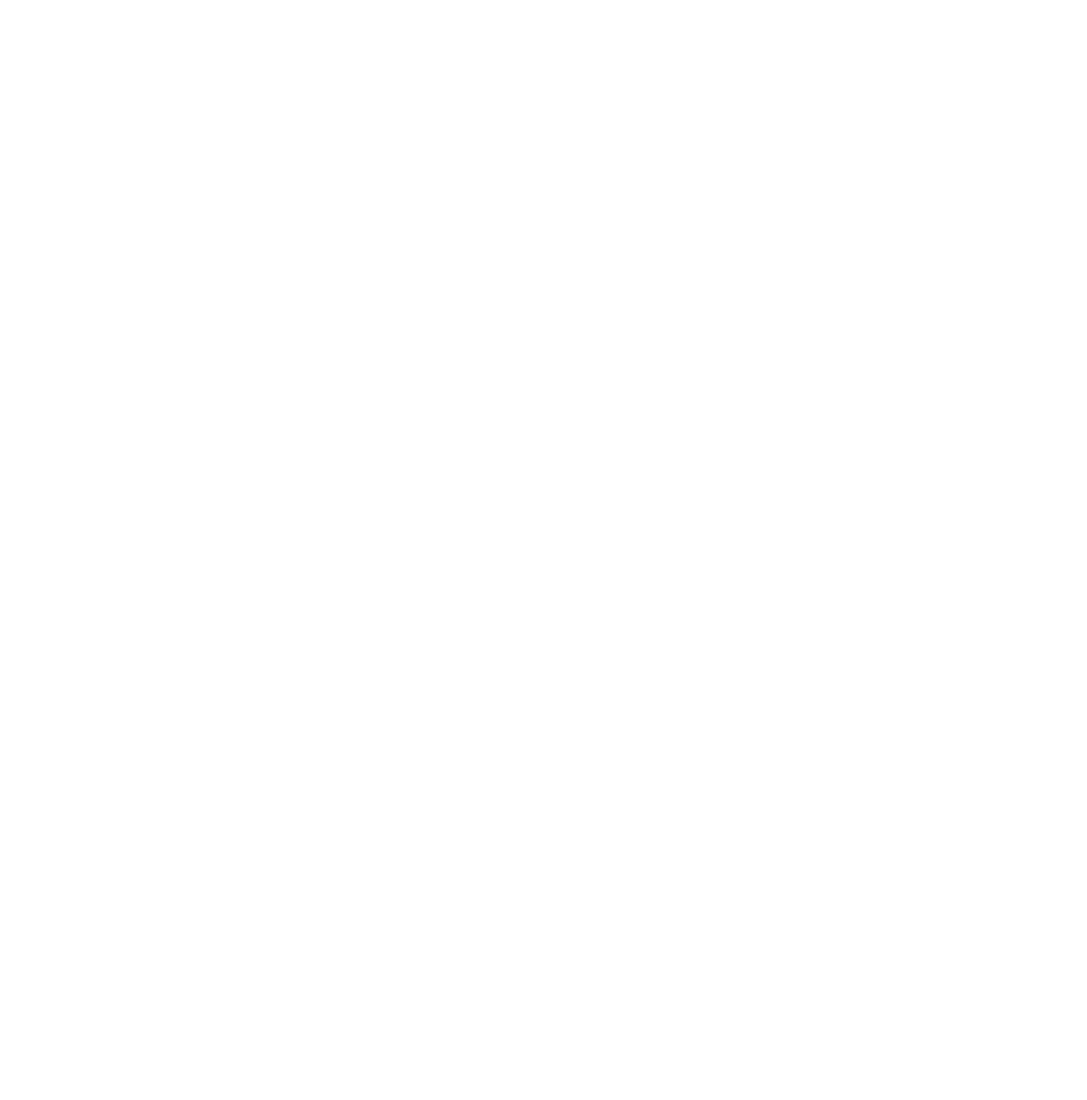
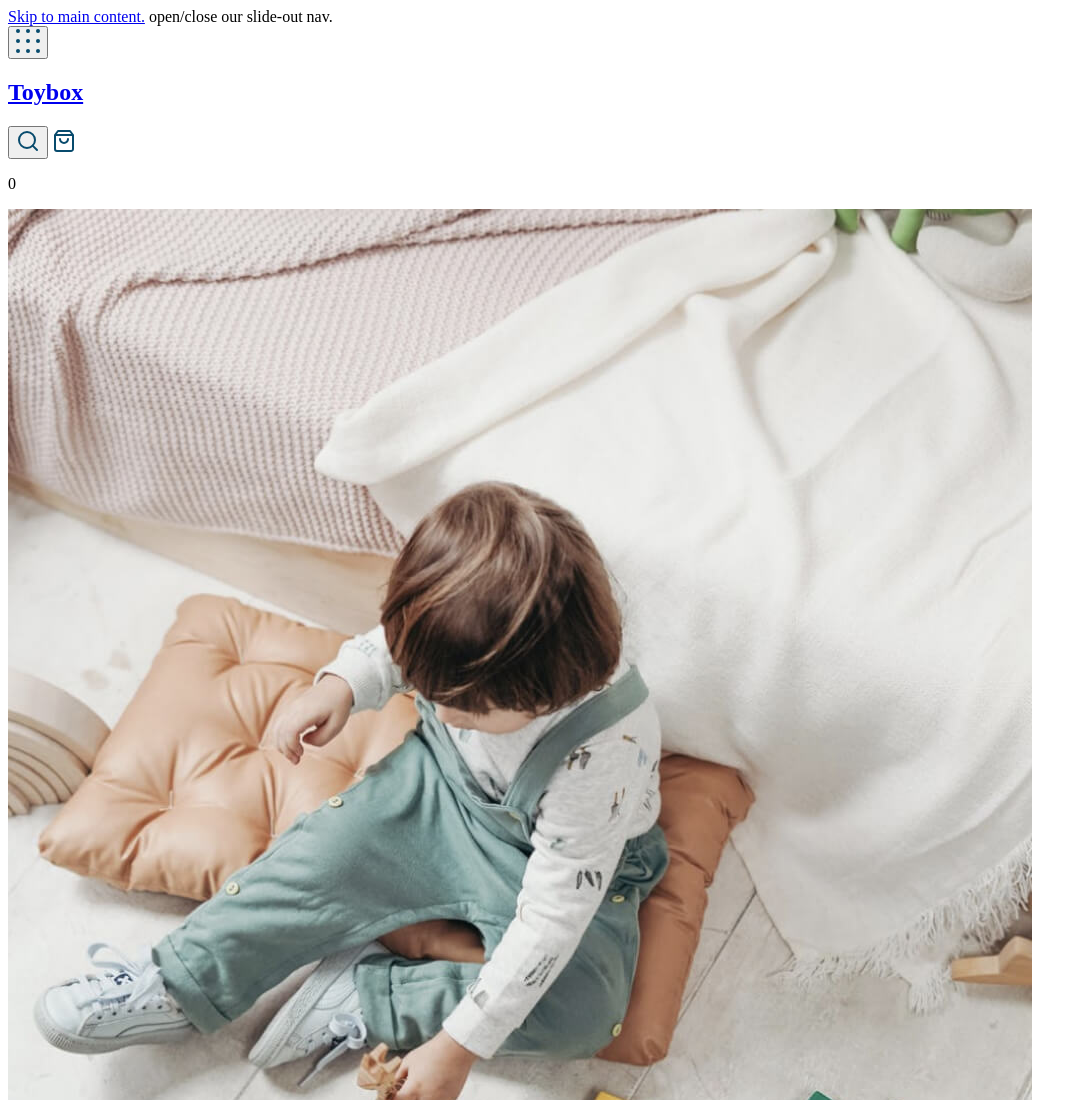
Before and after one commit to genc1499/E-commerce, a plain HTML site: page index.html in a window 1280 px wide. Shown: the top 1100 px of the page, without its empty margins (0-1087 px from the left). Before the commit the page ends 800 px from the top, so only its background shows below. Drawn offline with Linux system fonts and the light colour scheme.

Commit message:
Added nav bar and header

```diff
--- a/index.html
+++ b/index.html
@@ -6,7 +6,57 @@
     <meta name="viewport" content="width=device-width, initial-scale=1.0">
     <title>STARTER - Toybox Homepage</title>
 </head>
+
 <body>
+
+    <!-- Anchor tag for skip link -->
+    <a href="#mainContent" class="skip-link">Skip to main content.</a>
+
+    open/close our slide-out nav.
+
+    <nav class="navBar">
+        <div class="wrapper">
+          <button class="menuIcon">
+              <img src="./assets/menu-button.svg" alt="open slide-out navigation" class="menuIcon">
+          </button>
+
+          <a href="#" class="logo">
+            <h1>Toybox</h1>
+          </a>
+
+          <div class="searchCart">
+            <button class="menuIcon">
+              <img src="./assets/search.svg" alt="search icon" class="searchIcon">
+            </button>
+
+            <a href="#" class="bag">
+              <img src="./assets/shop-bag.svg" alt="shopping bag icon" class="bagIcon">
+            </a>
+
+            <div class="counter">
+              <p class="smallCopy">0</p>
+            </div> <!-- .counter END -->
+          </div> <!-- .searchCart END -->
+        </div> <!-- .wrapper END -->
+      </nav> <!-- .navBar END -->
+
+      <header>
+        <div class="headerImgContainer wrapper">
+          <img src="./assets/header-image.jpg" alt="A child in overalls playing with colourful wooden blocks on the floor">
+        </div>
+
+        <div class="headerContent wrapper">
+          <div class="contentContainer">
+            <h5>Handcrafted for kids</h5>
+            <h3>Go on, let them play with wooden blocks.</h3>
+            <p>Sed gravida eu ac aliquam pellentesque pharetra pharetra. Augue nam facilisis tristique turpis iaculis pulvinar tellus.</p>
+            <a href="#" class="button">Shop All</a>
+
+          </div>
+        </div>
+      </header>
+
+
 
 </body>
 </html>
--- a/styles/sass/styles.scss
+++ b/styles/sass/styles.scss
@@ -7,6 +7,18 @@
 // pastel blue: #d3f0f9
 // white: #fff;
 
+.skip-link {
+    position: absolute;
+    left: -1000px;
+    top: 5px;
+    z-index: 999;
+    background: white;
+    color: black;
+  }
+
+  .skip-link:focus {
+    left: 0;
+  }
 
 
 // HEADINGS:
```
